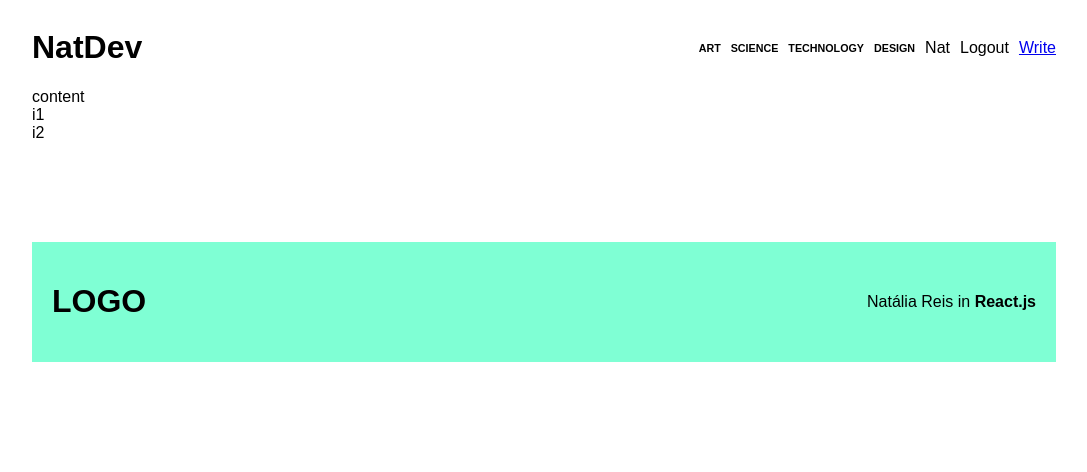
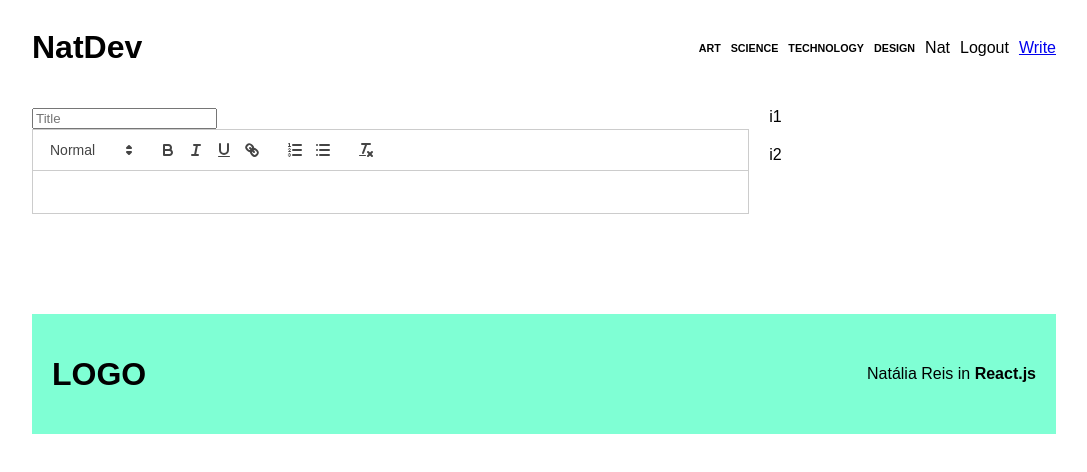
Before and after one commit to NataliaReiis/Blog, a React (Vite) app in the folder client/: page /write in a window 1280 px wide. Shown: the top 472 px of the page, without its empty margins (96-1183 px from the left). Built offline with nearby package versions, Linux system fonts and the light colour scheme.

Commit message:
feat: include ReactQuill

```diff
--- a/client/src/pages/Write.jsx
+++ b/client/src/pages/Write.jsx
@@ -1,8 +1,17 @@
+import { useState } from 'react';
+import ReactQuill from 'react-quill'
+import 'react-quill/dist/quill.snow.css';
 
 export default function Write(){
+    const [value, setValue] = useState('')
     return(
-        <div className="write">
-            <div className="content">content</div>
+        <div className="write-add">
+            <div className="content">
+                <input type="text" placeholder='Title' />
+                <div className="editorContainer">
+                    <ReactQuill theme='snow' value={value} onChange={setValue} />
+                </div>
+            </div>
             <div className="menu">
                 <div className="item">i1</div>
                 <div className="item">i2</div>
--- a/client/src/scss/style.scss
+++ b/client/src/scss/style.scss
@@ -17,8 +17,8 @@
       .container {
         display: flex;
         justify-content: space-between;
-        .logo {
-        }
+      /*   .logo {
+        } */
         .links {
           display: flex;
           align-items: center;
@@ -53,13 +53,13 @@
           display: flex;
           gap: 100px;
 
-        &:nth-child(2n+1){
+          &:nth-child(2n + 1) {
             flex-direction: row-reverse;
           }
           .img {
             flex: 2;
             position: relative;
-            &::after{
+            &::after {
               content: "";
               width: 100%;
               height: 100%;
@@ -82,13 +82,13 @@
             flex-direction: column;
             justify-content: space-between;
 
-            h1{
+            h1 {
               font-size: 48px;
             }
-            p{
+            p {
               font: 18px;
             }
-            button{
+            button {
               max-width: max-content;
             }
           }
@@ -98,34 +98,34 @@
 
     //SINGLE
 
-    .single{
+    .single {
       display: flex;
       gap: 50px;
 
-        .content{
+      .content {
         flex: 5;
         display: flex;
         flex-direction: column;
         gap: 30px;
 
-            img{
+        img {
           width: 100%;
           height: 300px;
           object-fit: cover;
         }
 
-            .user{
+        .user {
           display: flex;
           align-items: center;
           gap: 10px;
           font-size: 14px;
-                img{
-                    width:50px;
+          img {
+            width: 50px;
             height: 50px;
             border-radius: 50%;
             object-fit: cover;
           }
-                span{
+          span {
             font-weight: bold;
           }
         }
@@ -133,37 +133,37 @@
           display: flex;
           gap: 5px;
 
-                svg{
+          svg {
             width: 20px;
             height: 20px;
             cursor: pointer;
           }
         }
-            h1{
+        h1 {
           font-size: 42px;
           color: gray;
         }
-            p{
+        p {
           text-align: justify;
           line-height: 30px;
         }
       }
-        .menu{
+      .menu {
         flex: 2;
         display: flex;
         flex-direction: column;
         gap: 25px;
 
-            h1{
+        h1 {
           font-size: 20px;
           color: gray;
         }
-            .post{
+        .post {
           display: flex;
           flex-direction: column;
           gap: 10px;
 
-                img{
+          img {
             width: 100%;
             height: 200px;
             object-fit: cover;
@@ -174,8 +174,19 @@
 
     //WRITE
 
-    .write{
-
+    .write-add {
+      margin-top: 20px;
+      display: flex;
+      gap: 20px;
+      .content {
+        flex: 5;
+      }
+      .menu {
+        flex: 2;
+        display: flex;
+        flex-direction: column;
+        gap: 20px;
       }
     }
   }
+}
--- /dev/null
+++ b/package.json
@@ -0,0 +1,5 @@
+{
+  "dependencies": {
+    "react-quill": "^2.0.0"
+  }
+}
```
Also changed, not shown: 1 other file (tests, documents, lock files or other folders). Lines whose indentation alone changed are shown as unchanged.
